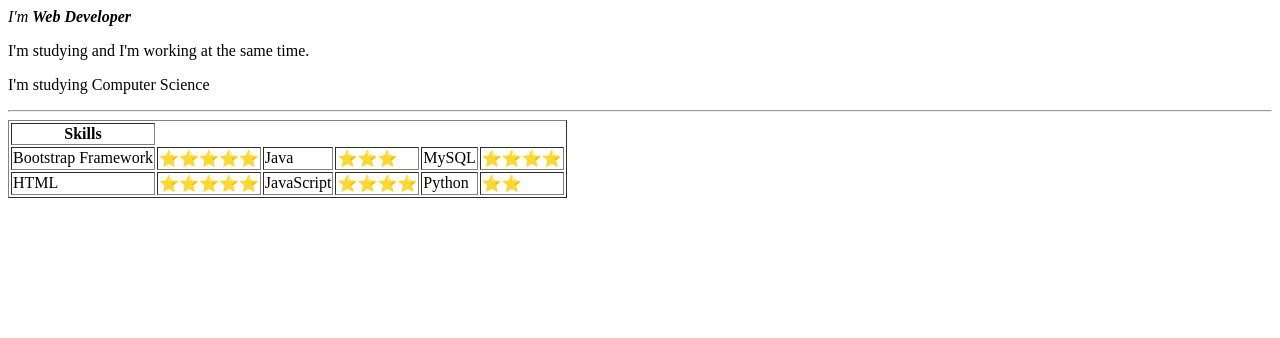
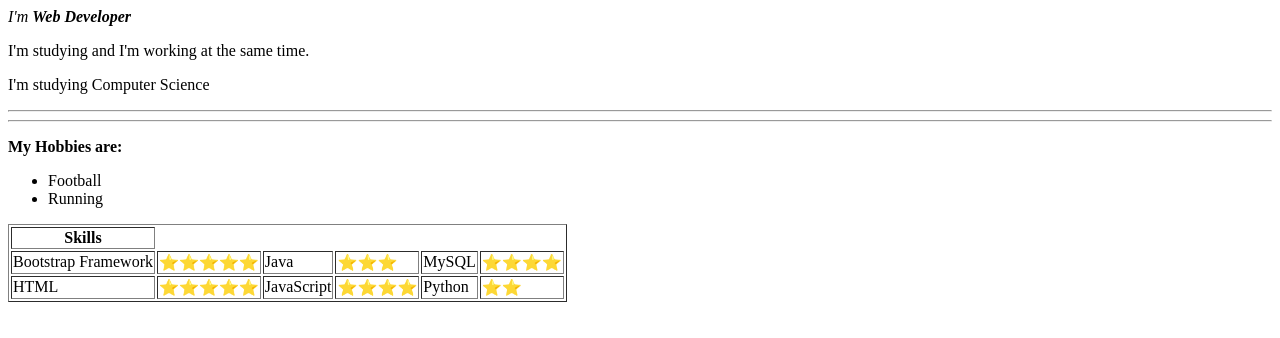
Before and after one commit to retlawcs/CurriculumVitae, a plain HTML site: page index.html in a window 1280 px wide. Shown: the part 402-740 px from the top of the page. Drawn offline with Linux system fonts and the light colour scheme.

Commit message:
Añadí mis hobbies a mi CV

```diff
--- a/index.html
+++ b/index.html
@@ -32,6 +32,12 @@
     <td>Python</td>
     <td>⭐⭐</td>
   </tr>
+  <hr/>
+  <p><strong>My Hobbies are:</strong></p>
+  <ul>
+    <li>Football</li>
+    <li>Running</li>
+  </ul>
 </table>
 </body>
 </html>
```
